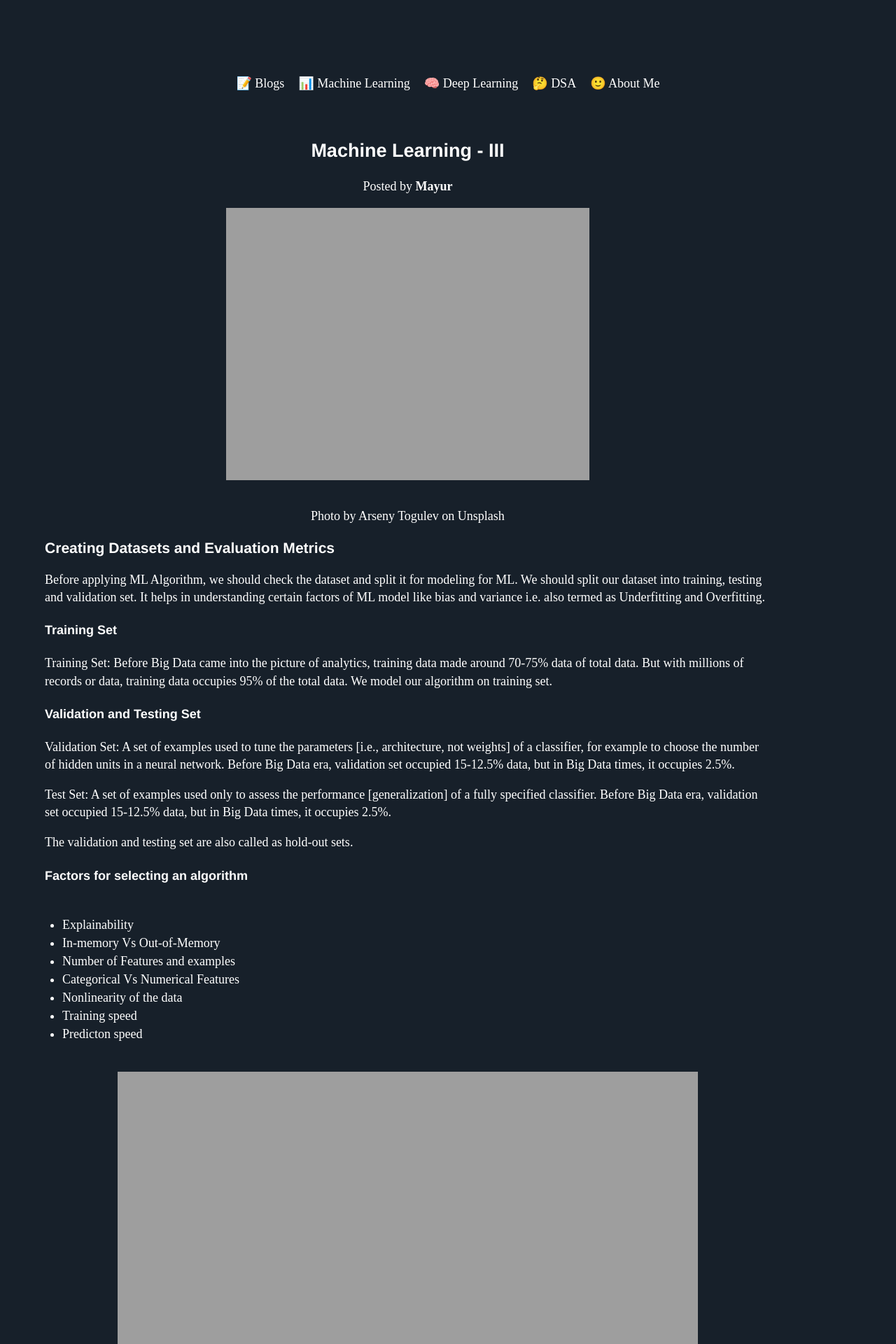
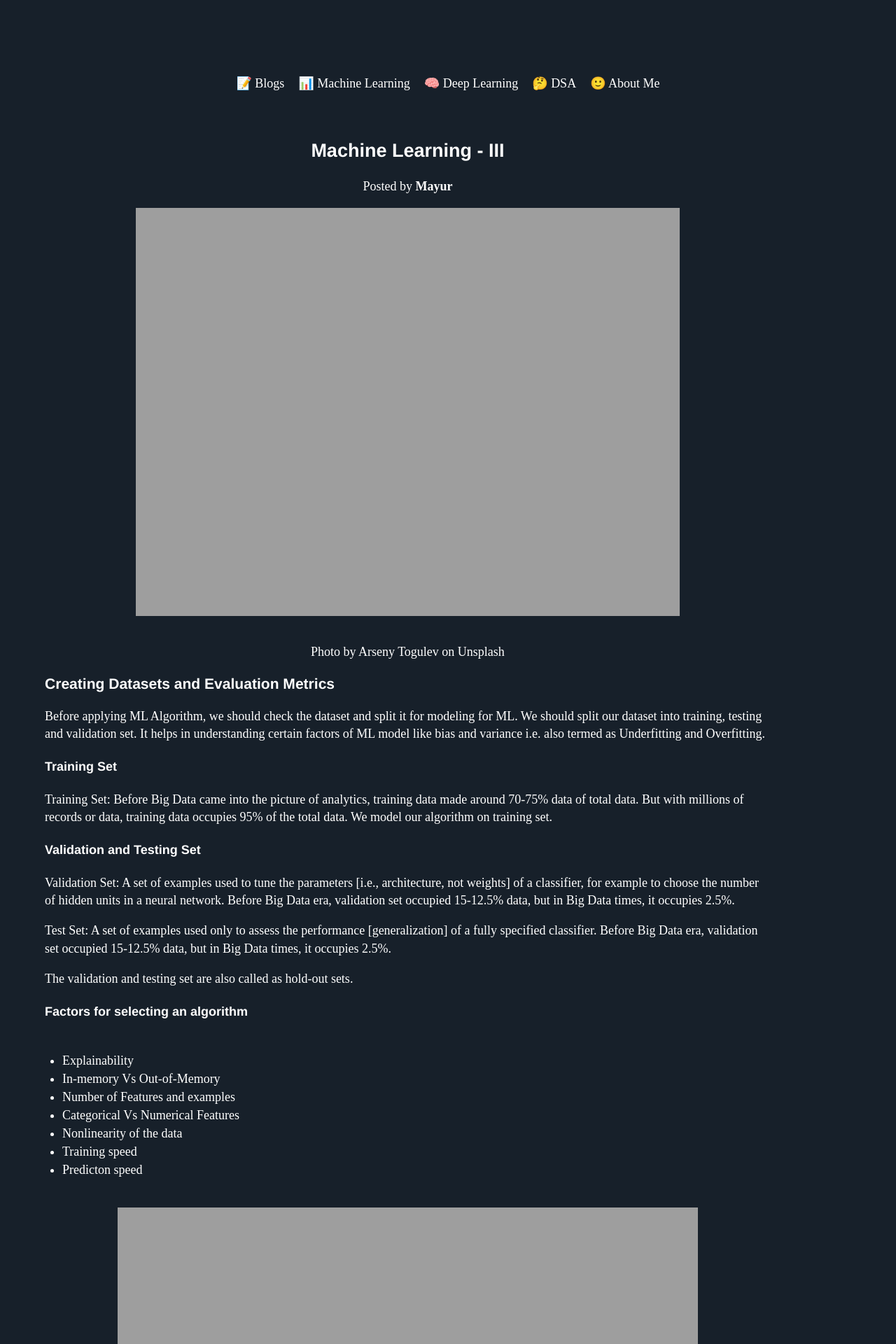
Before and after one commit to Mayurji/mayurji.github.io, a Jekyll site: the page built from _machine-learning/2020-11-06-machine-learning-III.md, in a window 1280 px wide. Shown: the top 1920 px of the page at 70% size. Built offline with Jekyll 4.4.1, drawn with Linux system fonts in a browser that asks for light colours; nearby versions of some CDN libraries; formulas are drawn with MathJax 3; comment, search, counter and statistics services are not loaded.

Commit message:
Update 2020-11-06-machine-learning-III.md

```diff
--- a/_machine-learning/2020-11-06-machine-learning-III.md
+++ b/_machine-learning/2020-11-06-machine-learning-III.md
@@ -7,7 +7,7 @@ date:   2020-11-06 17:43:52 +0530
 {% include mathjax.html %}
 
 <center>
-<img src="{{site.url}}/assets/images/ml/arseny-togulev-MECKPoKJYjM-unsplash.jpg"  style="zoom: 5%  background-color:#DCDCDC;"  width="50%" height=auto/><br>
+<img src="{{site.url}}/assets/images/ml/arseny-togulev-MECKPoKJYjM-unsplash.jpg"  style="zoom: 5%  background-color:#DCDCDC;"  width="75%" height=auto/><br>
 <p><span>Photo by <a href="https://unsplash.com/@tetrakiss?utm_source=unsplash&amp;utm_medium=referral&amp;utm_content=creditCopyText">Arseny Togulev</a> on <a href="https://unsplash.com/s/photos/machine-learning?utm_source=unsplash&amp;utm_medium=referral&amp;utm_content=creditCopyText">Unsplash</a></span></p>
 </center>
 
```
